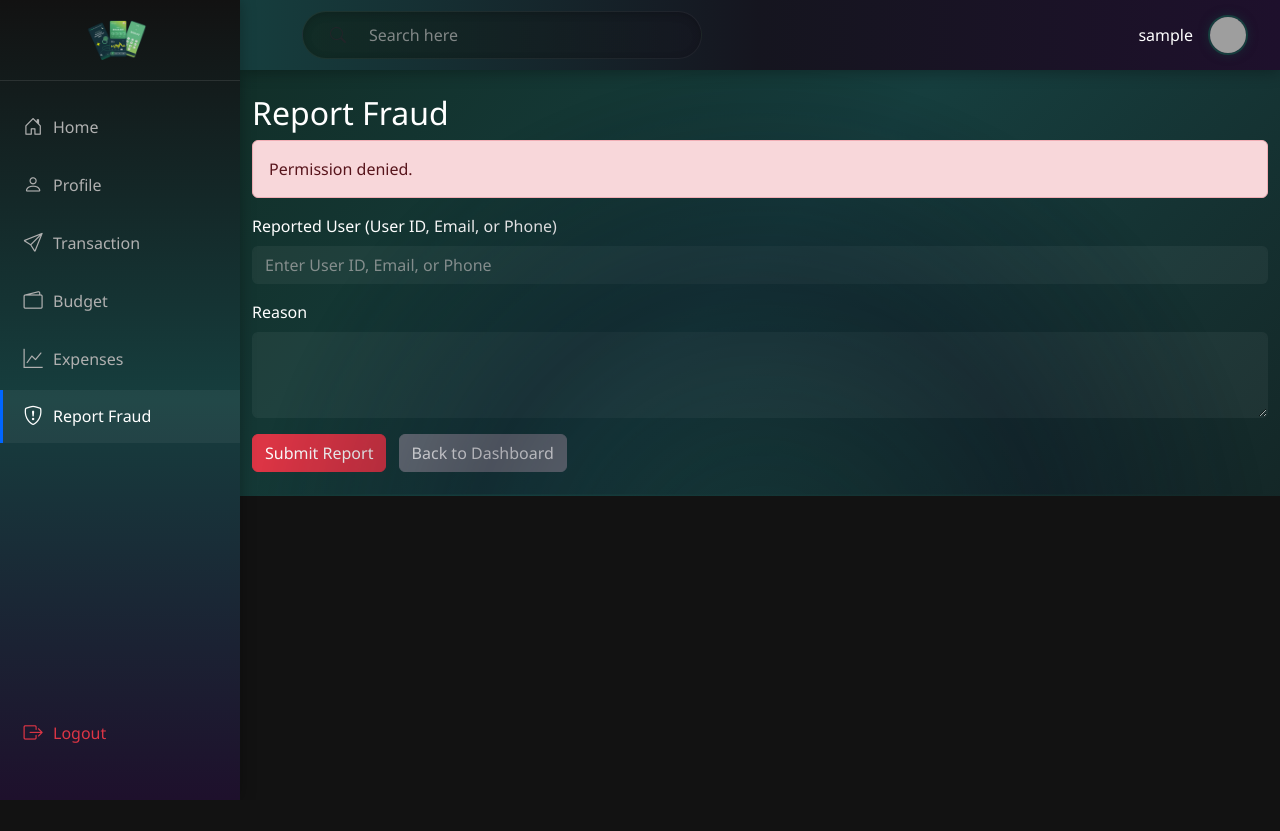
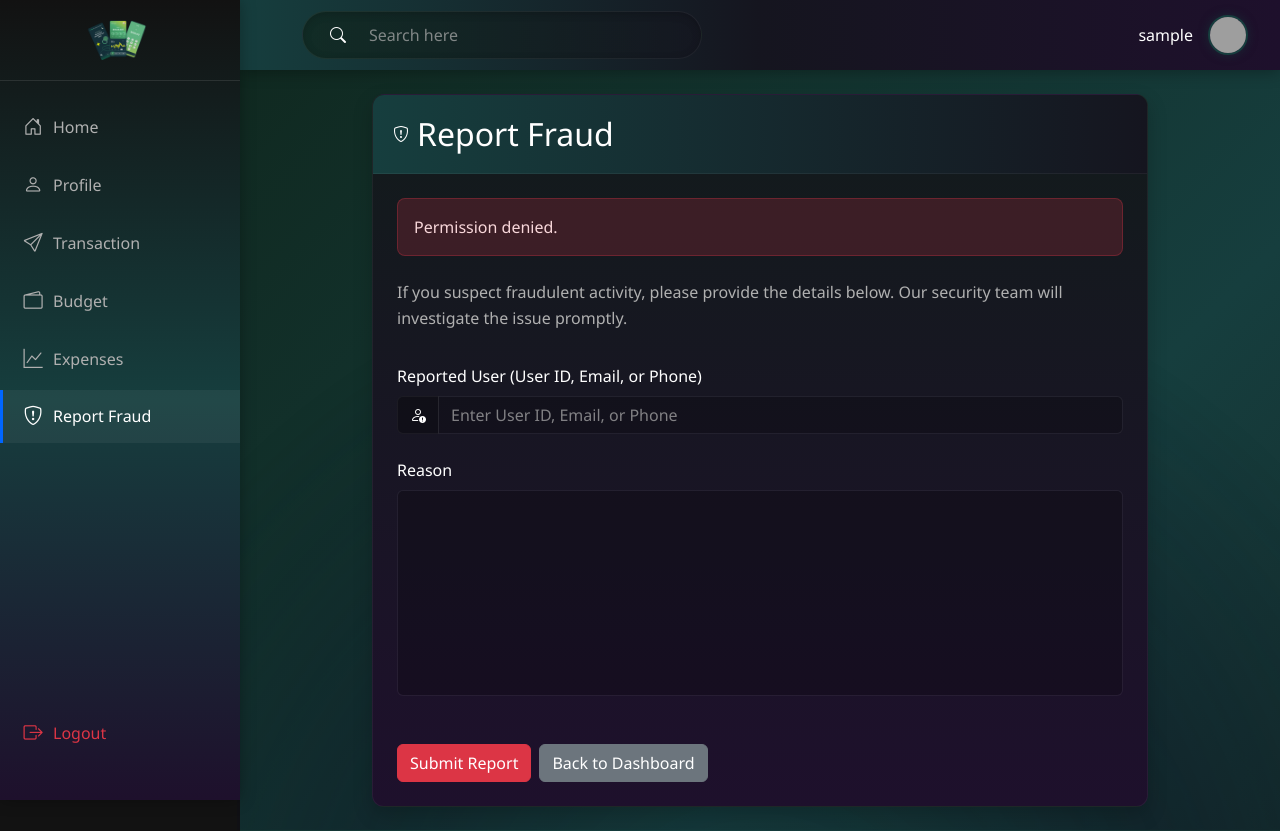
Before and after one commit to gagradebnath/FinTech, a Flask app: page /report-fraud in a window 1280 px wide. Before the commit the page ends 800 px from the top, so only its background shows below. Run offline with Flask 3, Linux system fonts and the light colour scheme; the visitor is signed in with stand-in values (Sample User, id 1); data comes from the database, SQL or seed files in the repository; data that the repository does not hold is empty; grey boxes are pictures that could not be loaded.

Commit message:
fixed fraud page style

```diff
--- a/app/static/css/fraud.css
+++ b/app/static/css/fraud.css
@@ -3,129 +3,152 @@
 .fraud-container {
     max-width: 800px;
     margin: 0 auto;
+    min-height: calc(100vh - var(--header-height) - 40px); /* Full height minus header and padding */
+    display: flex;
+    flex-direction: column;
+    padding-bottom: 2rem; /* Ensure there's padding at the bottom */
+}
+
+.fraud-card {
+    flex-grow: 1; /* Make the card take up all available space */
+    background: linear-gradient(180deg, var(--dark-secondary), var(--dark-accent));
+    border: 1px solid var(--border-color);
+    border-radius: 12px;
+    box-shadow: 0 8px 20px rgba(0, 0, 0, 0.2);
+    margin-bottom: 0; /* Remove margin bottom to prevent gap */
+    display: flex;
+    flex-direction: column;
+}
+
+.card-header {
+    background: linear-gradient(90deg, var(--gradient-color-2), var(--gradient-color-4));
+    color: var(--text-primary);
+    border-bottom: 1px solid var(--border-color);
+    padding: 1.25rem;
+    border-radius: 12px 12px 0 0;
+}
+
+.card-body {
+    padding: 1.5rem;
+    flex-grow: 1; /* Make the card body take up all available space */
+    display: flex;
+    flex-direction: column;
 }
 
 .fraud-title {
     font-size: 1.75rem;
     font-weight: 700;
-    color: var(--danger-color);
+    color: var(--text-primary);
     margin-bottom: 1rem;
 }
 
 .fraud-intro {
     margin-bottom: 2rem;
     line-height: 1.6;
+    color: var(--text-secondary);
 }
 
-.fraud-card {
-    background-color: #fff;
-    border-radius: 12px;
-    box-shadow: 0 5px 20px rgba(0, 0, 0, 0.05);
-    margin-bottom: 2rem;
-    overflow: hidden;
+/* Form styles to fill more vertical space */
+.fraud-form {
+    flex-grow: 1;
+    display: flex;
+    flex-direction: column;
 }
 
-.fraud-card-header {
-    background-color: #f8f9fa;
-    padding: 1.25rem;
-    border-bottom: 1px solid #eaeaea;
+.flex-grow-1 {
+    flex-grow: 1;
+    display: flex;
+    flex-direction: column;
 }
 
-.fraud-card-title {
-    font-size: 1.25rem;
-    font-weight: 600;
-    margin: 0;
+.form-control {
+    background-color: rgba(0, 0, 0, 0.2);
+    border: 1px solid var(--border-color);
+    color: var(--text-primary);
 }
 
-.fraud-card-body {
-    padding: 1.5rem;
+.form-control:focus {
+    background-color: rgba(0, 0, 0, 0.3);
+    border-color: var(--primary-color);
+    box-shadow: 0 0 0 0.25rem rgba(0, 102, 255, 0.25);
+    color: var(--text-primary);
 }
 
-.fraud-form-group {
+.input-group-text {
+    background-color: rgba(0, 0, 0, 0.3);
+    border: 1px solid var(--border-color);
+    color: var(--text-primary);
+}
+
+textarea.form-control {
+    min-height: 150px;
+    flex-grow: 1; /* Make textarea grow to fill space */
+    resize: none; /* Prevent user resizing which can cause layout issues */
+}
+
+/* Form footer with buttons */
+.fraud-form-footer {
+    margin-top: 2rem;
+    display: flex;
+    justify-content: flex-start;
+}
+
+.btn-danger {
+    background-color: var(--danger-color);
+    border-color: var(--danger-color);
+    color: white;
+}
+
+.btn-secondary {
+    background-color: var(--secondary-color);
+    border-color: var(--secondary-color);
+    color: white;
+}
+
+/* Empty state styling */
+.empty-state {
+    text-align: center;
+    padding: 3rem 1rem;
+    color: var(--text-secondary);
+}
+
+.empty-state-icon {
+    font-size: 3rem;
+    margin-bottom: 1rem;
+    color: var(--text-secondary);
+}
+
+.empty-state-title {
+    font-size: 1.5rem;
+    margin-bottom: 0.5rem;
+    color: var(--text-primary);
+}
+
+.empty-state-text {
+    color: var(--text-secondary);
+    margin-bottom: 2rem;
+}
+
+/* Alert styling */
+.alert {
+    border-radius: 8px;
+    padding: 1rem;
     margin-bottom: 1.5rem;
 }
 
-.fraud-label {
-    display: block;
-    font-weight: 600;
-    margin-bottom: 0.75rem;
+.alert-danger {
+    background-color: rgba(220, 53, 69, 0.2);
+    border: 1px solid rgba(220, 53, 69, 0.3);
+    color: #f8d7da;
 }
 
-.fraud-input, .fraud-textarea {
-    width: 100%;
-    padding: 0.75rem 1rem;
-    border: 1px solid #ddd;
-    border-radius: 8px;
-    font-size: 1rem;
+.alert-success {
+    background-color: rgba(40, 167, 69, 0.2);
+    border: 1px solid rgba(40, 167, 69, 0.3);
+    color: #d4edda;
 }
 
-.fraud-input:focus, .fraud-textarea:focus {
-    border-color: var(--primary-color);
-    outline: none;
-    box-shadow: 0 0 0 3px rgba(0, 102, 255, 0.1);
-}
 
-.fraud-textarea {
-    min-height: 120px;
-    resize: vertical;
-}
-
-.fraud-submit-btn {
-    display: block;
-    width: 100%;
-    padding: 0.75rem 1.5rem;
-    background-color: var(--danger-color);
-    color: white;
-    border: none;
-    border-radius: 8px;
-    font-weight: 600;
-    font-size: 1rem;
-    cursor: pointer;
-    transition: background-color 0.2s;
-}
-
-.fraud-submit-btn:hover {
-    background-color: #c82333;
-}
-
-.fraud-tips {
-    margin-top: 2rem;
-}
-
-.fraud-tips-title {
-    font-size: 1.5rem;
-    font-weight: 600;
-    margin-bottom: 1rem;
-}
-
-.fraud-tips-list {
-    list-style: none;
-    padding: 0;
-    margin: 0;
-}
-
-.fraud-tips-item {
-    display: flex;
-    align-items: flex-start;
-    padding: 1rem 0;
-    border-bottom: 1px solid #eaeaea;
-}
-
-.fraud-tips-item:last-child {
-    border-bottom: none;
-}
-
-.fraud-tips-icon {
-    flex-shrink: 0;
-    width: 40px;
-    height: 40px;
-    border-radius: 50%;
-    background-color: rgba(220, 53, 69, 0.1);
-    display: flex;
-    align-items: center;
-    justify-content: center;
-    margin-right: 1rem;
-}
 
 .fraud-tips-icon i {
     color: var(--danger-color);
--- a/app/static/css/style.css
+++ b/app/static/css/style.css
@@ -180,6 +180,7 @@
     background-size: 400% 400%;
     animation: wave-gradient 15s ease infinite;
     position: relative;
+    min-height: calc(100vh - var(--header-height));
 }
 
 .main-content::before {
--- a/app/templates/report_fraud.html
+++ b/app/templates/report_fraud.html
@@ -1,24 +1,39 @@
 {% extends 'base.html' %}
 {% block content %}
-<div class="container py-4">
-    <h2>Report Fraud</h2>
+<div class="container py-4 fraud-container">
+    <div class="card fraud-card">
+        <div class="card-header d-flex align-items-center">
+            <i class="bi bi-shield-exclamation me-2"></i>
+            <h2 class="m-0">Report Fraud</h2>
+        </div>
+        <div class="card-body">
             {% if error %}
                 <div class="alert alert-danger">{{ error }}</div>
             {% endif %}
             {% if success %}
                 <div class="alert alert-success">{{ success }}</div>
             {% endif %}
-    <form method="POST">
-        <div class="mb-3">
+            <p class="fraud-intro">
+                If you suspect fraudulent activity, please provide the details below. Our security team will investigate the issue promptly.
+            </p>
+            <form method="POST" class="fraud-form">
+                <div class="mb-4">
                     <label for="reported_user_identifier" class="form-label">Reported User (User ID, Email, or Phone)</label>
+                    <div class="input-group">
+                        <span class="input-group-text"><i class="bi bi-person-exclamation"></i></span>
                         <input type="text" class="form-control" id="reported_user_identifier" name="reported_user_identifier" placeholder="Enter User ID, Email, or Phone" required>
                     </div>
-        <div class="mb-3">
+                </div>
+                <div class="mb-3 flex-grow-1">
                     <label for="reason" class="form-label">Reason</label>
-            <textarea class="form-control" id="reason" name="reason" rows="3" required></textarea>
+                    <textarea class="form-control" id="reason" name="reason" rows="8" required></textarea>
                 </div>
+                <div class="fraud-form-footer">
                     <button type="submit" class="btn btn-danger">Submit Report</button>
                     <a href="{{ url_for('user.dashboard') }}" class="btn btn-secondary ms-2">Back to Dashboard</a>
+                </div>
             </form>
         </div>
+    </div>
+</div>
 {% endblock %}
```
Lines whose indentation alone changed are shown as unchanged.
